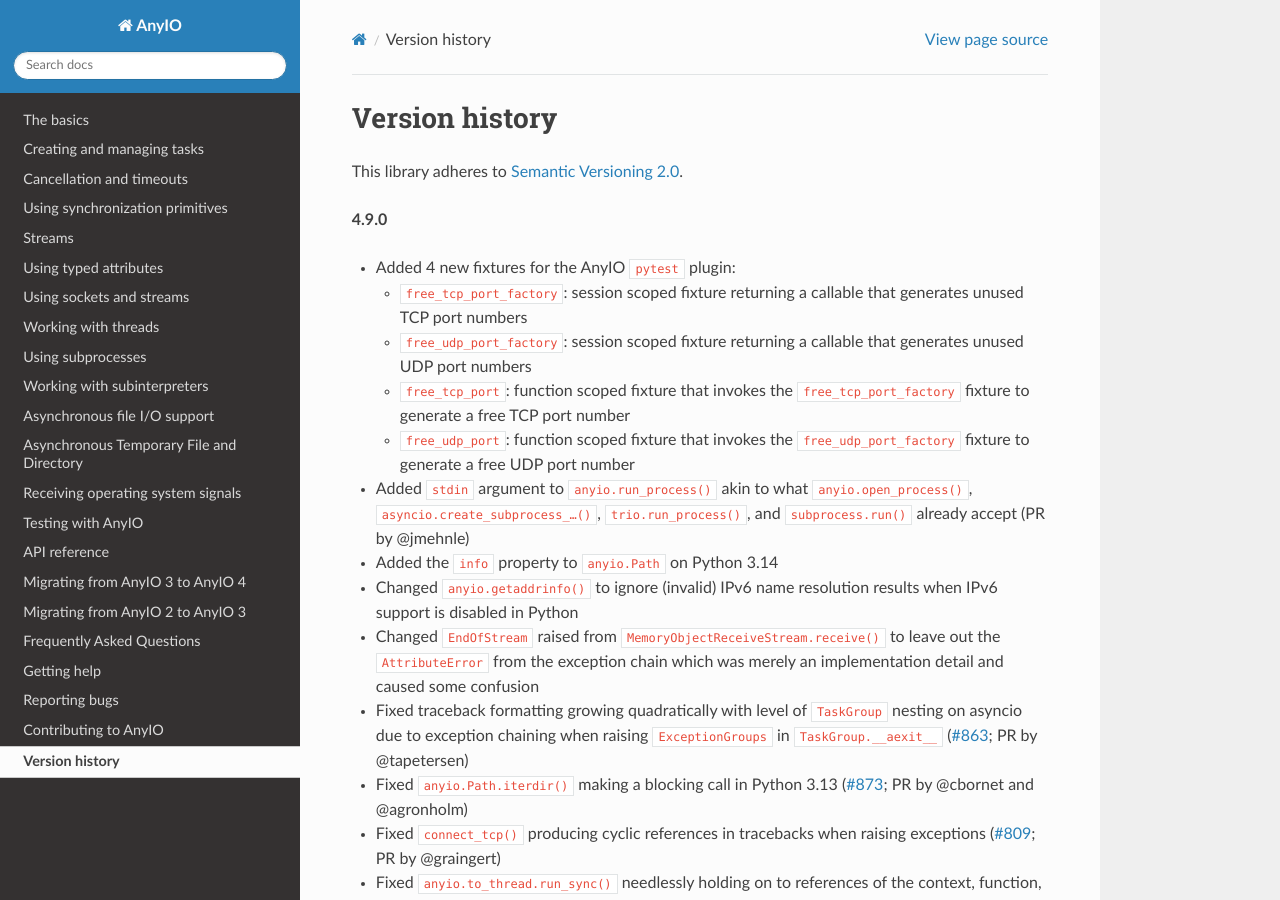
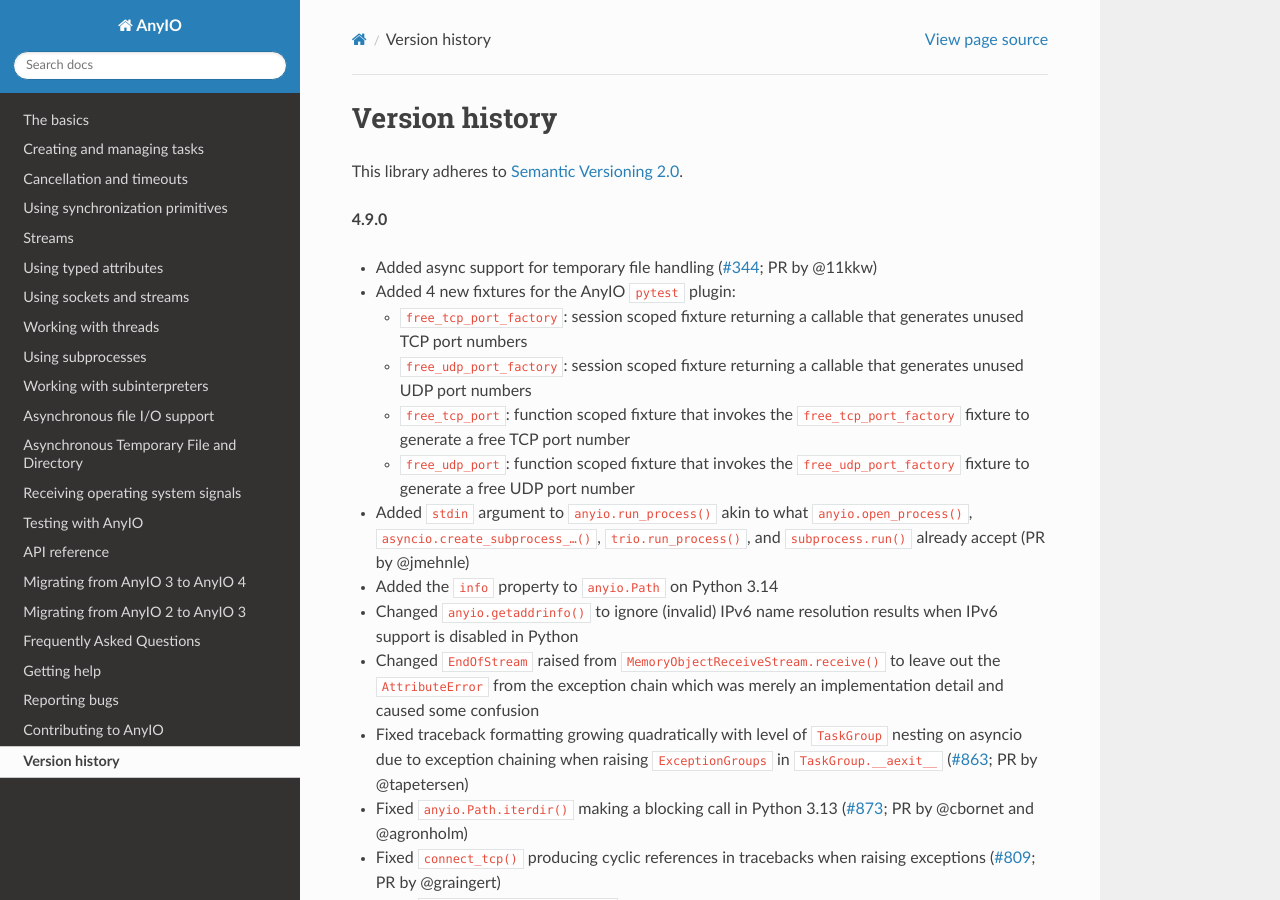
Before and after one commit to agronholm/anyio, a Sphinx documentation site: the page built from docs/versionhistory.rst, in a window 1280 px wide and 900 px high. Built offline with Sphinx 7.4.7 and the Read the Docs theme 3.1.0, drawn with Linux system fonts in a browser that asks for light colours; the version number could not be read and is left out.

Commit message:
Added missing changelog entry for #867

```diff
--- a/docs/versionhistory.rst
+++ b/docs/versionhistory.rst
@@ -5,6 +5,8 @@ This library adheres to `Semantic Versioning 2.0 <http://semver.org/>`_.
 
 **4.9.0**
 
+- Added async support for temporary file handling
+  (`#344 <https://github.com/agronholm/anyio/issues/873>`_; PR by @11kkw)
 - Added 4 new fixtures for the AnyIO ``pytest`` plugin:
 
   * ``free_tcp_port_factory``: session scoped fixture returning a callable that
```
